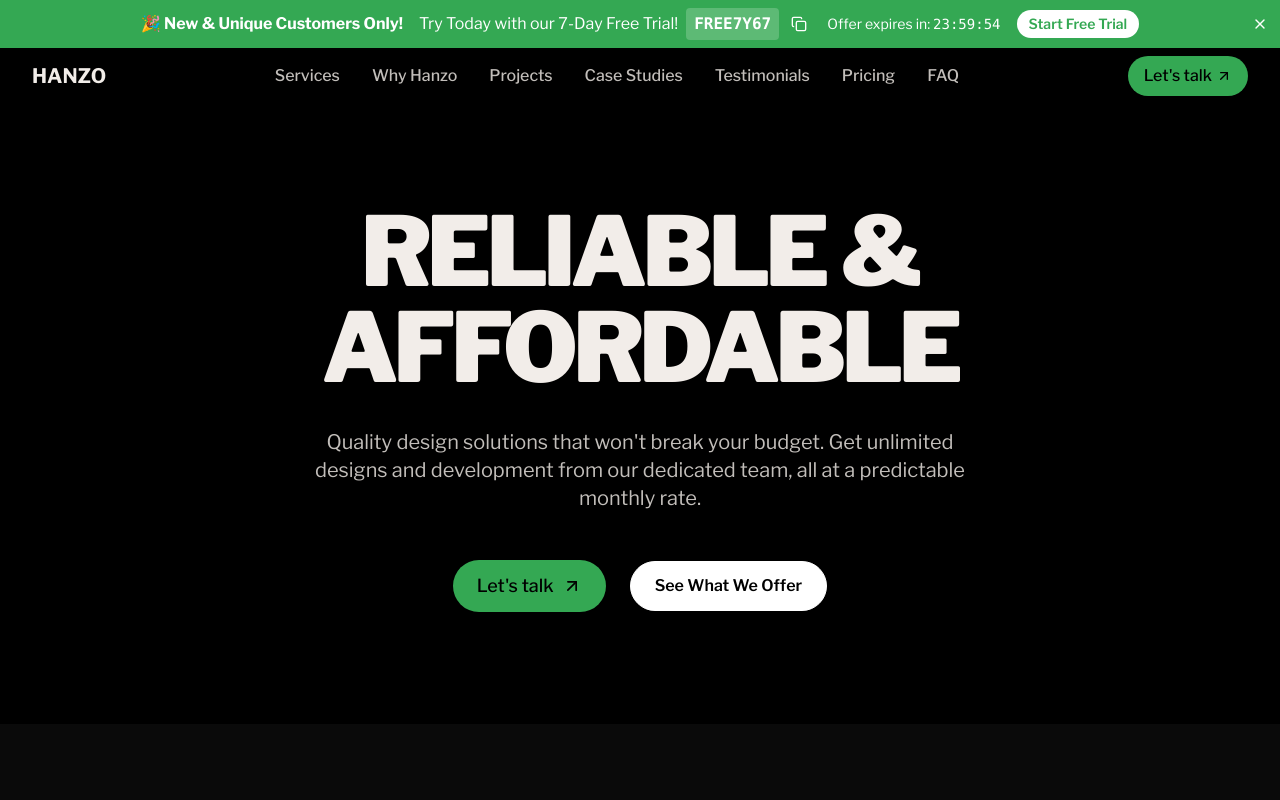
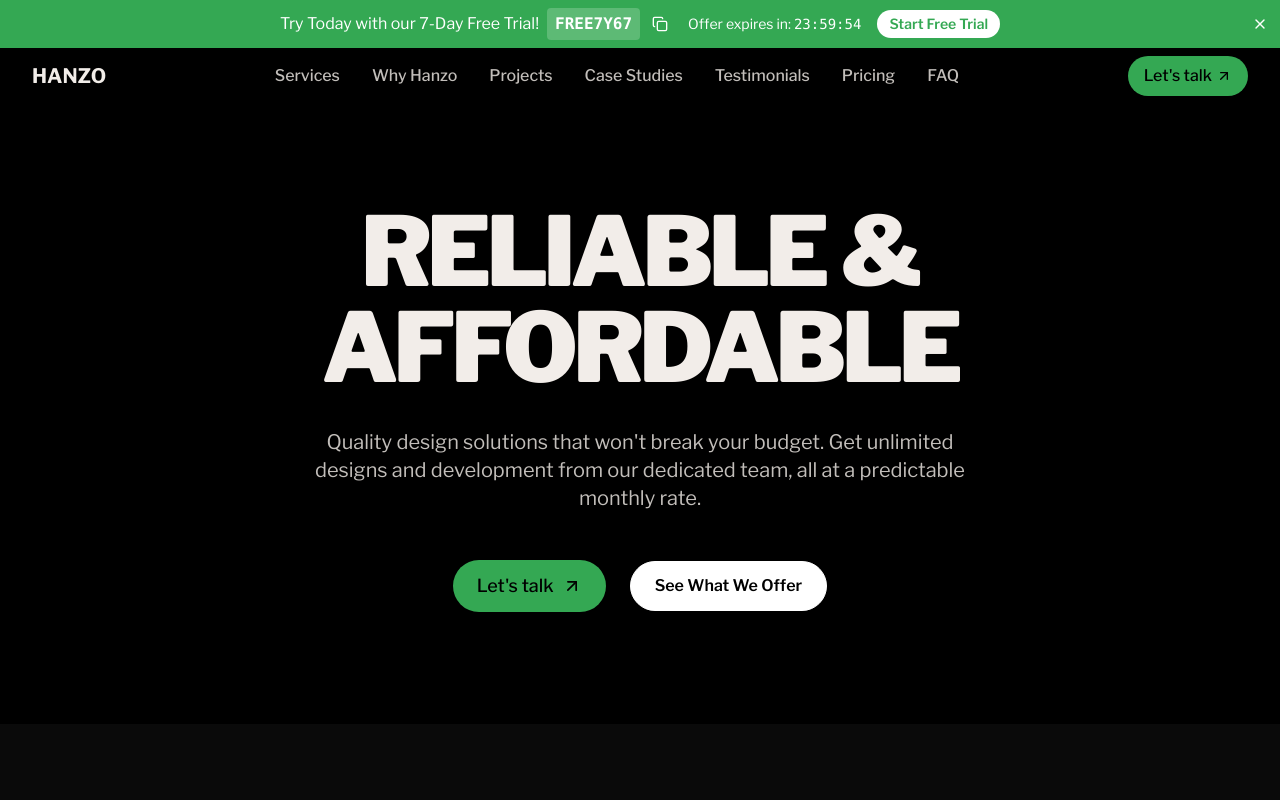
Before and after one commit to hanzoai/agency, a React (Vite) app: page / in a window 1280 px wide. Shown: the top 800 px of the page. Built offline with nearby package versions, Linux system fonts and the light colour scheme.

Commit message:
Remove promotional text
Removes the "New & Unique Customers Only!" text from the new user banner.

```diff
--- a/src/components/NewUserBanner.tsx
+++ b/src/components/NewUserBanner.tsx
@@ -1,4 +1,3 @@
-
 import { useState, useEffect } from 'react';
 import { Copy, CheckCheck, X } from 'lucide-react';
 import { useToast } from "@/hooks/use-toast";
@@ -125,7 +124,6 @@ const NewUserBanner = () => {
 
       <div className="container-custom">
         <div className="flex flex-col sm:flex-row items-center justify-center gap-2 sm:gap-4">
-          <div className="font-bold">🎉 New & Unique Customers Only!</div>
           <div className="flex items-center gap-2">
             <span>Try Today with our 7-Day Free Trial!</span>
             <span className="font-mono bg-white/20 px-2 py-1 rounded font-semibold">{trialCode}</span>
```
